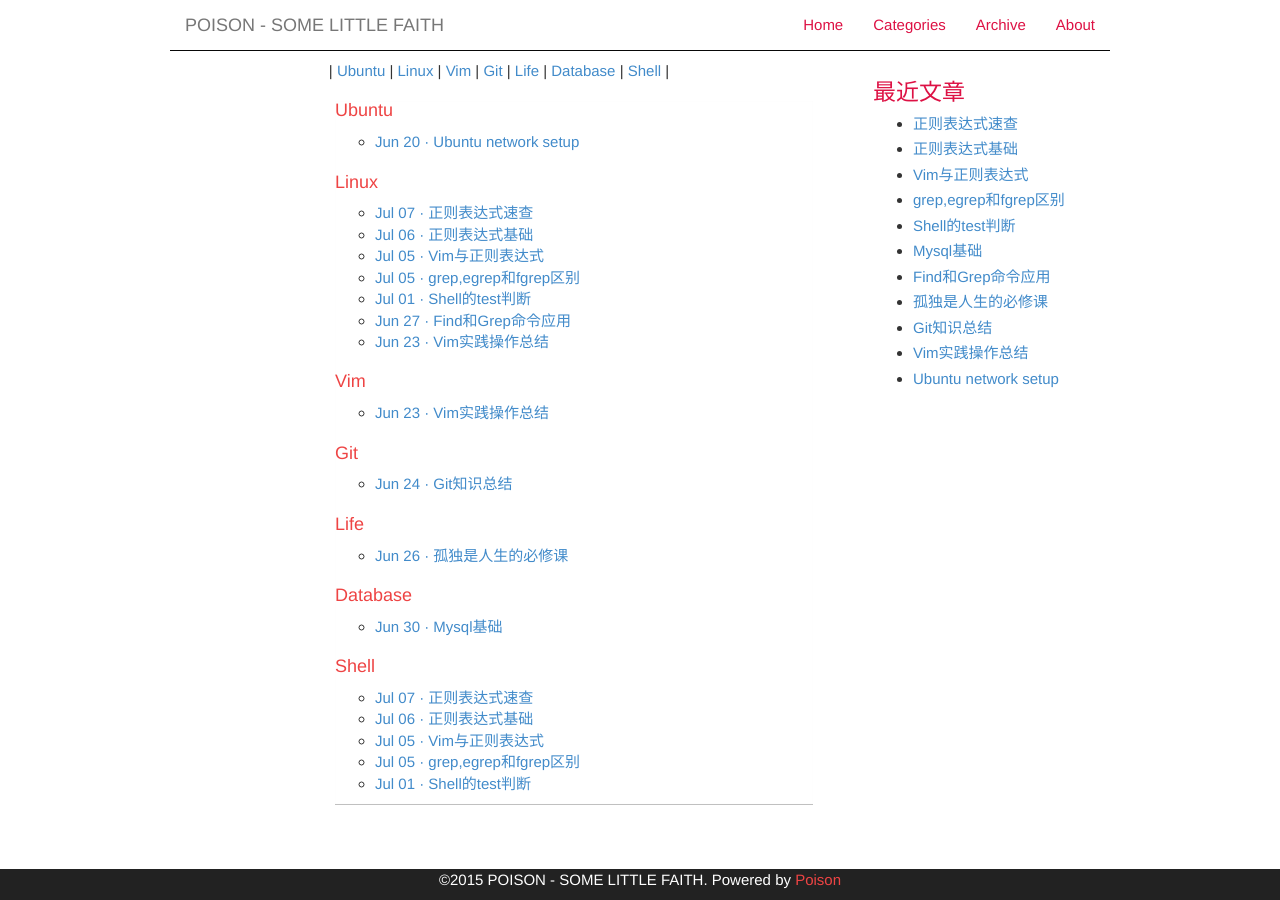
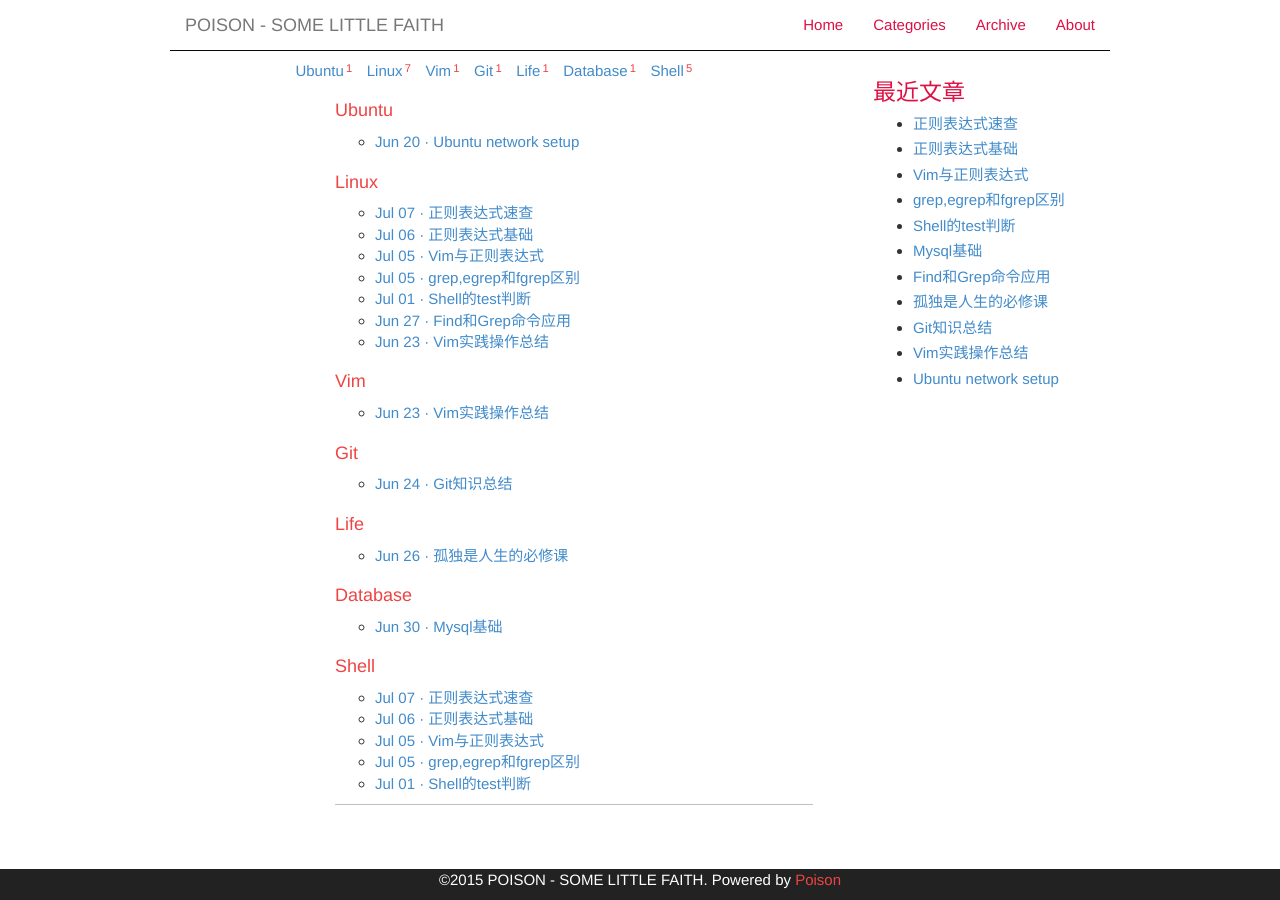
Before and after one commit to nosiop/nosiop.github.io, a Jekyll site: the page built from categories.html, in a window 1280 px wide. Built offline with Jekyll 4.4.1, drawn with Linux system fonts in a browser that asks for light colours.

Commit message:
added sup on category page

```diff
--- a/categories.html
+++ b/categories.html
@@ -24,10 +24,11 @@
 	<a href="#top"><img src="{{site.baseurl}}/images/top.png"></a>
 </div>
 <div class="cate">
-	<p>|
+	<p>
 	{%for category in site.categories %}
 	{%capture cate%}{{ category | first | capitalize }}{%endcapture%}
-	<a href="#{{cate}}">{{cate}}</a>&nbsp|
+	{%capture cate_n%}{{ category[1].size }}{%endcapture%}
+		<a href="#{{cate}}">{{cate}}</a><sup>{{cate_n}}</sup>&nbsp&nbsp&nbsp
 	{% endfor %}
 	</p>
 </div>
--- a/css/theme.css
+++ b/css/theme.css
@@ -250,3 +250,9 @@
 .cate {
 	text-align: center;
 }
+
+sup {
+	top: -.4em;
+	left: .2em;
+	color: #ee4444;
+}
```
